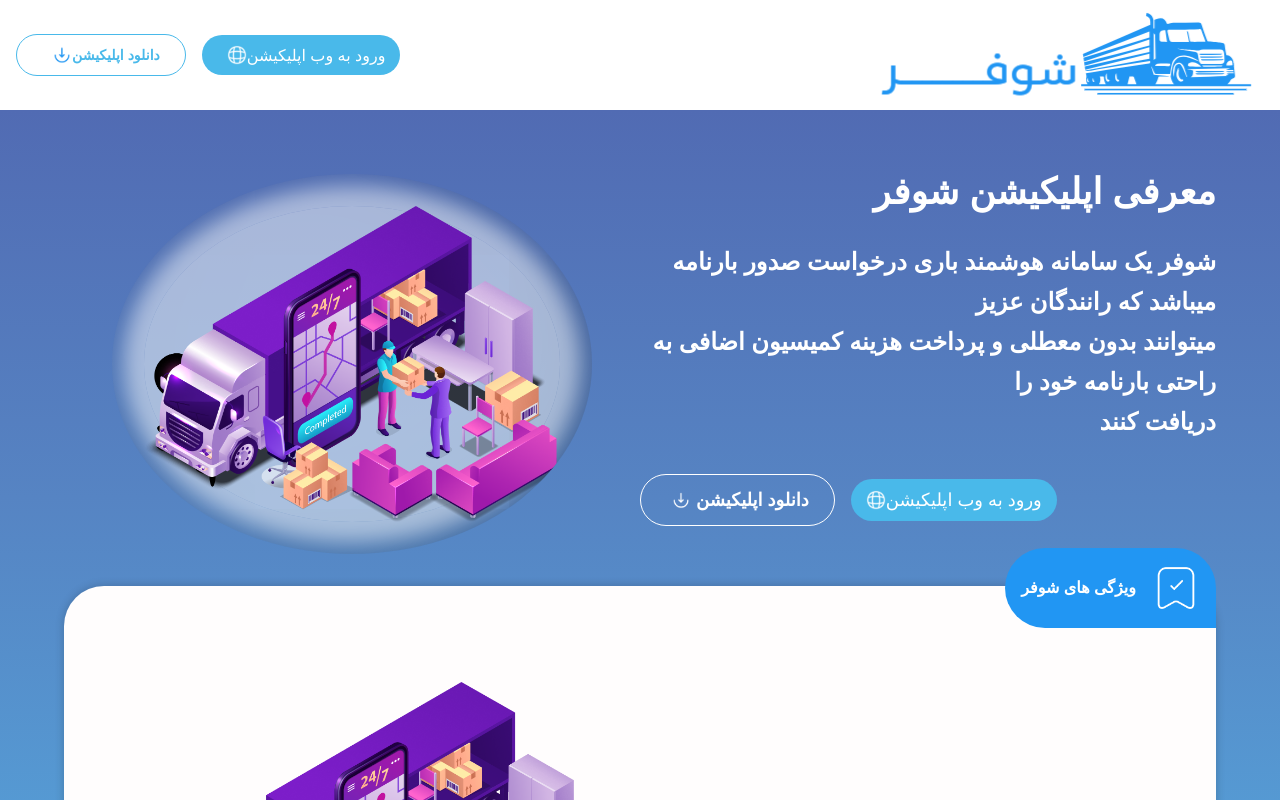
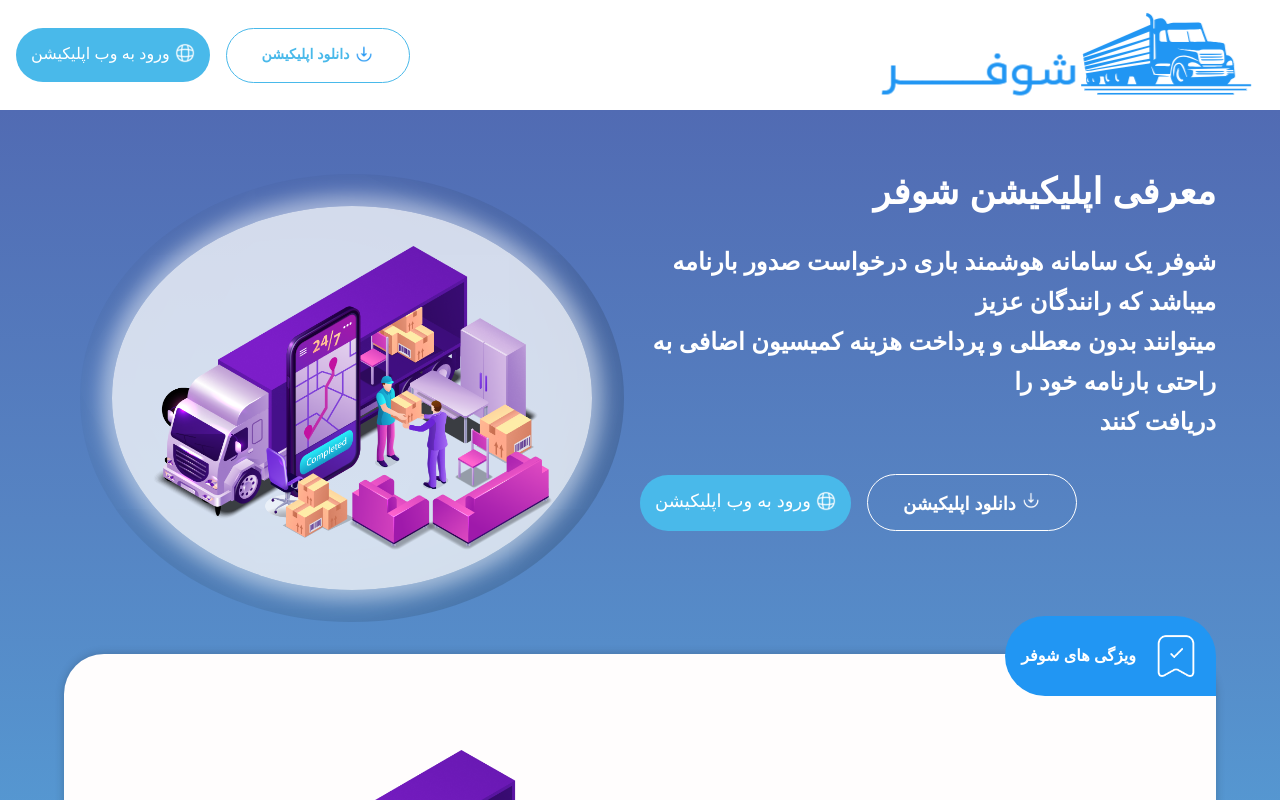
Before and after one commit to mostafamosavi5570/shoofer, a React (Create React App) app: page / in a window 1280 px wide. Shown: the top 800 px of the page. Built offline with nearby package versions, Linux system fonts and the light colour scheme.

Commit message:
merge all css in app.css

```diff
--- a/src/App.css
+++ b/src/App.css
@@ -110,22 +110,26 @@
 }
 
 .inner-circle {
-
-    background-color: rgba(255, 255, 255, 0.50);
-    border-radius: 50%;
-    box-shadow: 0 0 20px 20px rgba(255, 255, 255, 0.5);
+    background-color: rgba(255, 255, 255, 0.75);
+    border-radius: 100%;
+    box-shadow: 0 0 20px 10px rgba(255, 255, 255, 0.5);
     display: flex;
     justify-content: center;
     align-items: center;
+    padding: 2.5rem;
 }
 
 .inner-circle img {
     object-fit: cover;
-    width: 26rem;
-
-
+    width: 25rem;
 }
-
+.footer{
+    display: flex;
+    justify-content: end;
+}
+.footer img{
+    width: 14rem;
+}
 .text-box {
     grid-column: span 1 / span 1;
     place-self: start;
@@ -133,6 +137,14 @@
     display: flex;
     flex-direction: column;
     gap: 2rem;
+}
+.text-box h1{
+    font-size: 36px;
+    font-weight: bold;
+}
+.text-box h3{
+    line-height: 2.5rem;
+    font-size: 24px;
 }
 
 .buttons {
@@ -273,6 +285,25 @@
 }
 
 @media only screen and (max-width: 376px) {
+    .app {
+        padding: 1rem;
+    }
+    .logo img{
+        width: 300px;
+    }
+    .circle-box{
+        width: 3rem;
+    }
+    .text-box h1{
+        font-size: 30px;
+        text-align: center;
+        font-weight: bold;
+    }
+    .text-box h3{
+        line-height: 2.5rem;
+
+        text-align: center;
+    }
 
 }
 
--- a/src/components/button/WhiteButton.css
+++ b/src/components/button/WhiteButton.css
@@ -1,4 +1,3 @@
-/* WhiteButton.css */
 
 .white-button {
     background-color: transparent;
@@ -15,7 +14,3 @@
     display: inline-flex;
     align-items: center;
 }
-
-.test {
-    background-color: red !important;
-}
--- a/src/pages/Introduction/Introduction.js
+++ b/src/pages/Introduction/Introduction.js
@@ -9,34 +9,25 @@
     return (
         <div className="circle-box">
             <div className="text-box">
-                <h1 style={{
-                    fontSize: "36px",
-                    fontStyle: "bold"
-                }}>معرفی اپلیکیشن شوفر</h1>
-                <h3 style={{
-                    lineHeight: '2.5rem',
-                    fontSize: "24px",
-                }}>شوفر یک سامانه هوشمند باری درخواست صدور بارنامه میباشد که رانندگان عزیز <br/> میتوانند بدون معطلی و
+                <h1 >معرفی اپلیکیشن شوفر</h1>
+                <h3 >شوفر یک سامانه هوشمند باری درخواست صدور بارنامه میباشد که رانندگان عزیز <br/> میتوانند بدون معطلی و
                     پرداخت
                     هزینه کمیسیون اضافی به راحتی بارنامه خود را <br/> دریافت کنند </h3>
                 <div className="buttons">
-                    <BlueButton style={{fontSize: "18px"}}>
+                    <WhiteButton style={{border: '1px solid white', fontSize: "18px",color:'white', padding:"15px 35px"}}>
+                    <span className="button-content" >
+                    <img src={Import1} alt="" width={20} style={{
+                        marginLeft:"5px"
+                    }} /></span>دانلود اپلیکیشن
+                    </WhiteButton>
+
+                    <BlueButton style={{fontSize: "18px", padding:"15px 15px"}}>
                        <span className="button-content special-content">
-                       ورود به وب اپلیکیشن <img src={global} alt="" width={20}/>
+                       <img src={global} alt="" width={20} className="size" style={{
+                           marginLeft:"5px"
+                       }}/>ورود به وب اپلیکیشن
                      </span>
                     </BlueButton>
-                    <WhiteButton style={{border: '1px solid white', fontSize: "18px"}}>
-                    <span className="button-content " style={{
-                        color: "white",
-                    }}>
-                    دانلود اپلیکیشن    <img src={Import1} alt="" width={20} style={{
-
-                        color: 'white',
-                        padding: "5px",
-
-
-                    }}/></span>
-                    </WhiteButton>
                 </div>
             </div>
             <div className="circle">
--- a/src/pages/footer/Footer.js
+++ b/src/pages/footer/Footer.js
@@ -4,7 +4,7 @@
 const Footer = () => {
     return (
         <div className="footer">
-            <div><img src={logo} alt=""/></div>
+            <img src={logo} alt="" />
         </div>
     )
 }
--- a/src/pages/header/Header.js
+++ b/src/pages/header/Header.js
@@ -12,21 +12,25 @@
                 <img src={logo} alt="Logo"/>
             </div>
             <div className="btnHeader">
-                <BlueButton>
+                <WhiteButton style={{
+                    padding:"15px 35px"
+                }}>
+                    <span className="button-content ">
+                    <img src={Import} alt="" width={20} style={{
+                        marginLeft:"5px"
+                    }}/>دانلود اپلیکیشن    </span>
+                </WhiteButton>
+
+                <BlueButton style={{
+                 padding:"15px 15px"
+                }}>
                     <span className="button-content">
-                           ورود به وب اپلیکیشن <img src={global} alt="" width={20} style={{
-                        marginLeft: "10px",
-
-                    }}/>
+                           <img src={global} alt="" width={20} style={{
+                               marginLeft:"5px"
+                           }}/>ورود به وب اپلیکیشن
                      </span>
                 </BlueButton>
-                <WhiteButton>
-                    <span className="button-content ">
-                    دانلود اپلیکیشن    <img src={Import} alt="" width={20} style={{
-                        marginLeft: "10px",
 
-                    }}/></span>
-                </WhiteButton>
             </div>
 
 
```
